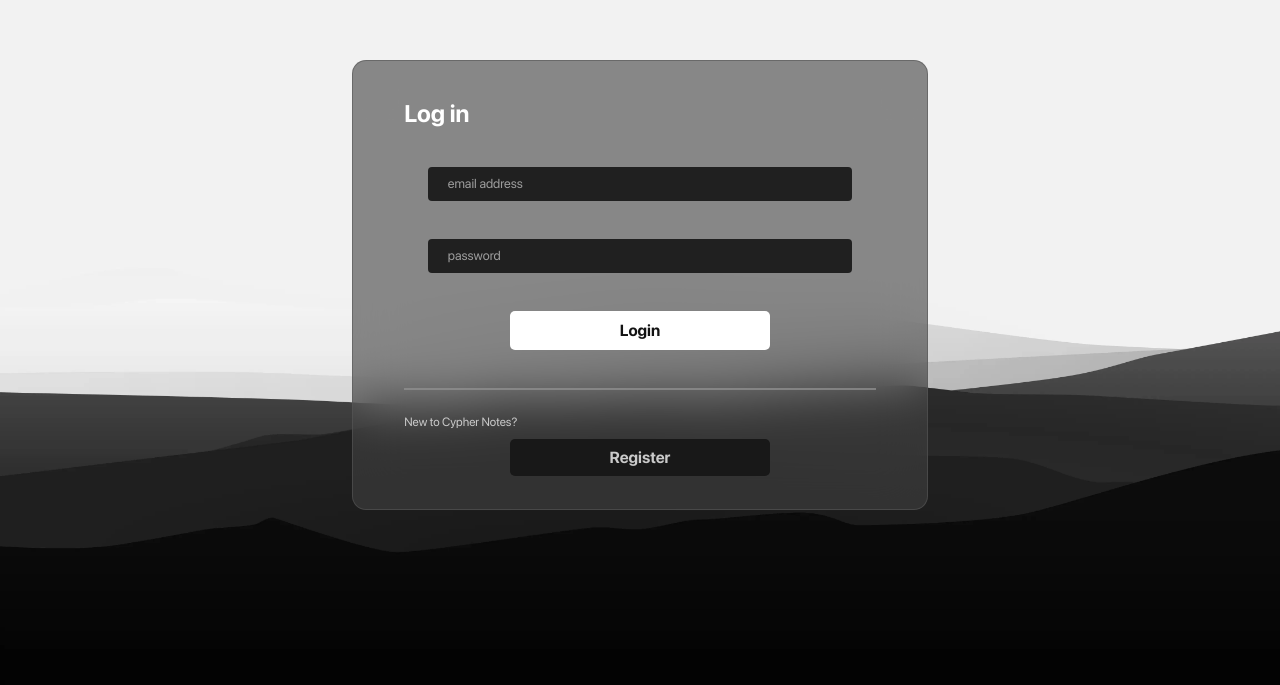
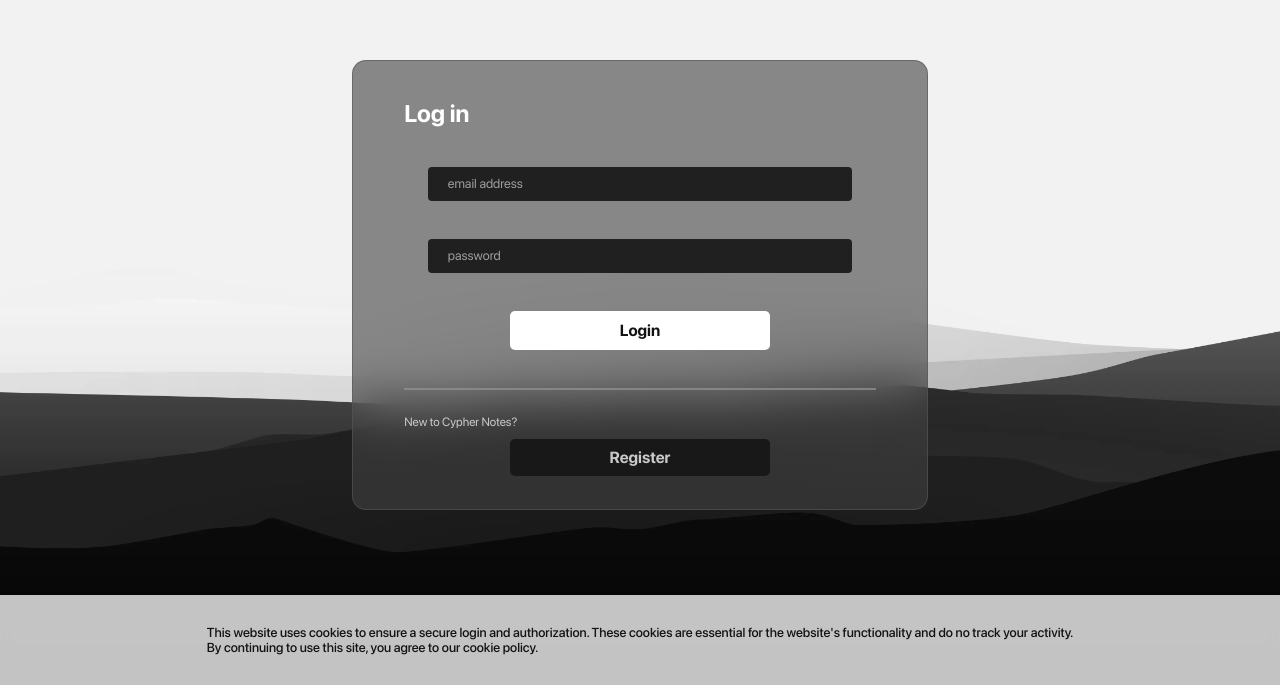
Before and after one commit to iAsmit19/cypher_notes_plus_app, a Next.js app: page /auth/login in a window 1280 px wide. Shown: the part 115-800 px from the top of the page. Built offline with nearby package versions, Linux system fonts and the light colour scheme.

Commit message:
pro_update_1.0

```diff
--- a/src/app/ClientWrapper.tsx
+++ b/src/app/ClientWrapper.tsx
@@ -10,13 +10,15 @@ import "@/globals.css";
 const ClientWrapper = ({ children }: { children: React.ReactNode }) => {
   const { toggleErrorNoti, toggleSuccessNoti, toggleTaskNoti, toggleLogout } =
     useGlobal();
+
   return (
     <>
       {toggleLogout ? <LogoutConfirm /> : null}
       {toggleErrorNoti ? <ErrorNotification /> : null}
       {toggleSuccessNoti ? <SuccessNotification /> : null}
       {toggleTaskNoti ? <TaskNotification /> : null}
-      <div className="s_sc_block">
+
+      {/* <div className="s_sc_block">
         <div className="s_sc_window">
           <h2>Apologies</h2>
           <p>
@@ -24,7 +26,7 @@ const ClientWrapper = ({ children }: { children: React.ReactNode }) => {
             the next update.
           </p>
         </div>
-      </div>
+      </div> */}
       {children}
     </>
   );
--- a/src/app/auth/login/page.tsx
+++ b/src/app/auth/login/page.tsx
@@ -6,8 +6,7 @@ import Link from "next/link";
 import { useRouter } from "next/navigation";
 import { useState } from "react";
 import Cookies from "js-cookie";
-// import ErrorNotification from "@/components/ErrorNotification";
-// import SuccessNotification from "@/components/SuccessNotification";
+import CookiesNotice from "@/components/CookiesNotice";
 
 export default function LoginPage() {
   // Extracting values from the context
@@ -62,8 +61,7 @@ export default function LoginPage() {
 
   return (
     <div className={styles.login_page}>
-      {/* {toggleErrorNoti ? <ErrorNotification /> : null} */}
-      {/* {toggleSuccessNoti ? <SuccessNotification /> : null} */}
+      <CookiesNotice />
       <div className={styles.login_cont}>
         <form
           className={styles.login_content}
--- a/src/app/layout.tsx
+++ b/src/app/layout.tsx
@@ -2,7 +2,7 @@ import type { Metadata } from "next";
 import "@/globals.css";
 import { GlobalProvider } from "@/context/AppContext";
 import ClientWrapper from "./ClientWrapper";
-// import { SpeedInsights } from "@vercel/speed-insights/next";
+import { SpeedInsights } from "@vercel/speed-insights/next";
 
 export const metadata: Metadata = {
   title: "Cypher Notes Plus",
@@ -26,7 +26,7 @@ export default function RootLayout({
         <GlobalProvider>
           <ClientWrapper>
             {children}
-            {/* <SpeedInsights /> */}
+            <SpeedInsights />
           </ClientWrapper>
         </GlobalProvider>
       </body>
--- /dev/null
+++ b/src/components/CookiesNotice.tsx
@@ -0,0 +1,13 @@
+export default function CookiesNotice() {
+  return (
+    <div className="c_n_cont">
+      <p>
+        This website uses cookies to ensure a secure login and authorization.
+        These cookies are essential for the website&apos;s functionality and do
+        no track your activity.
+        <br />
+        By continuing to use this site, you agree to our cookie policy.
+      </p>
+    </div>
+  );
+}
--- a/src/context/AppContext.tsx
+++ b/src/context/AppContext.tsx
@@ -375,7 +375,6 @@ export const GlobalProvider = ({ children }: { children: ReactNode }) => {
         throw new Error(data.error);
       }
 
-      console.log("Note added successfully");
       setNote(token);
 
       setAddPanel((prev) => !prev);
--- a/src/globals.css
+++ b/src/globals.css
@@ -84,6 +84,42 @@ body {
   font-size: 13px;
 }
 
+.c_n_cont {
+  background-color: #ffffffc3;
+  color: #131313;
+  height: 90px;
+  width: 100%;
+  backdrop-filter: blur(10px);
+  -webkit-backdrop-filter: blur(10px);
+  display: flex;
+  flex-direction: row;
+  justify-content: center;
+  align-items: center;
+  gap: 60px;
+  padding-inline: 10%;
+  position: fixed;
+  bottom: 0;
+  left: 0;
+  z-index: 999999;
+}
+
+.c_n_cont p {
+  font-family: "sf pro display medium";
+  font-size: 13px;
+}
+
+.c_n_cont button {
+  background-color: #0073de;
+  color: #fff;
+  font-family: "sf pro display medium";
+  font-size: 11px;
+  height: 25px;
+  width: 90px;
+  border: none;
+  border-radius: 5px;
+  cursor: pointer;
+}
+
 @media screen and (min-width: 900px) {
   .s_sc_block {
     display: none;
```
Also changed, not shown: src/middleware.ts (+1 -7 lines), 1 other file (tests, documents, lock files or other folders).
